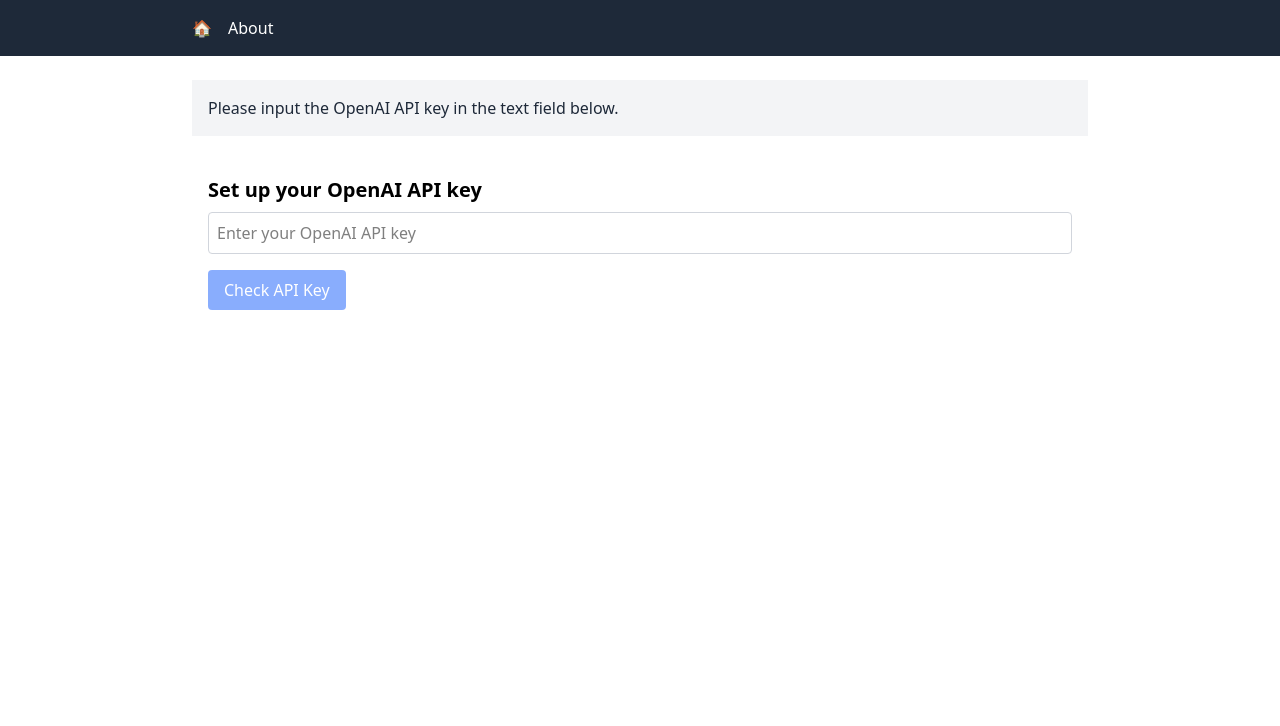
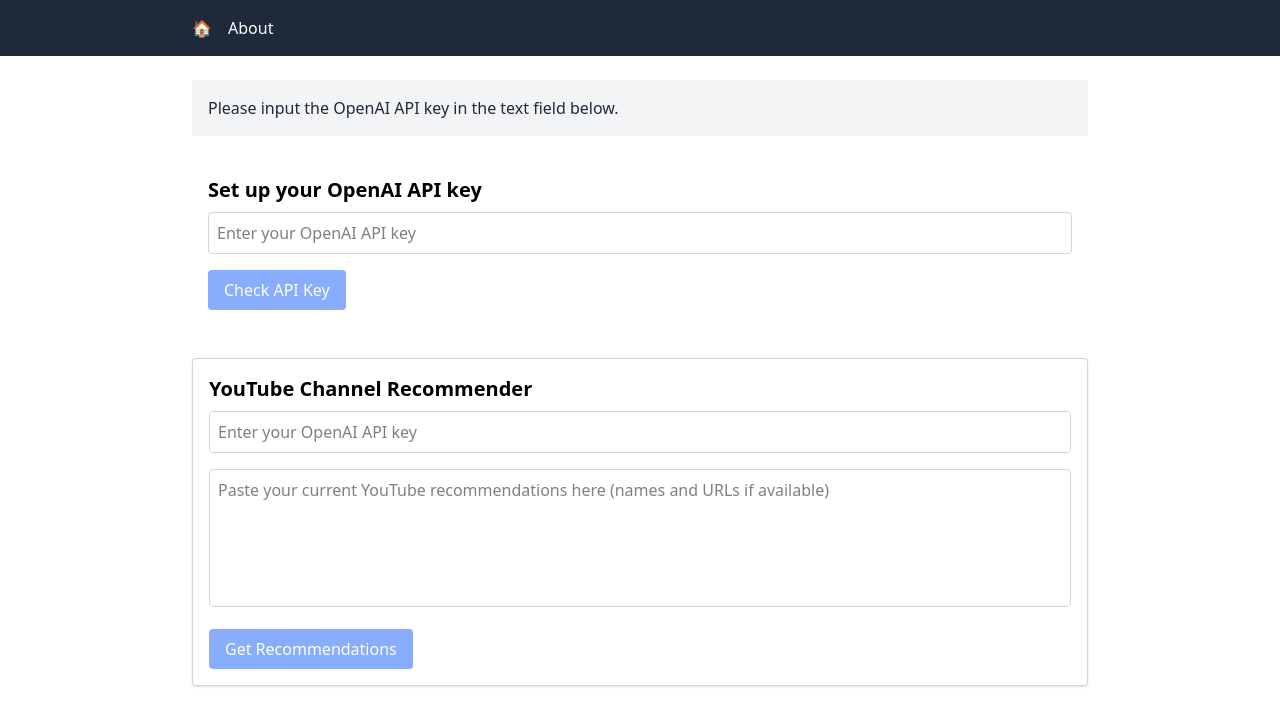
Before and after one commit to louispaulet/gpt_recommender, a React (Vite) app in the folder gpt_reco_app/: page /#/ in a window 1280 px wide. Shown: the top 726 px of the page. Built offline with nearby package versions, Linux system fonts and the light colour scheme.

Commit message:
first working iteration of the youtube recommender system

```diff
--- /dev/null
+++ b/gpt_reco_app/src/components/YouTubeRecommender.jsx
@@ -0,0 +1,77 @@
+import React, { useState } from 'react';
+import OpenAI from 'openai';
+
+function YouTubeRecommender() {
+  const [inputText, setInputText] = useState('');
+  const [recommendations, setRecommendations] = useState(null);
+  const [loading, setLoading] = useState(false);
+  const [apiKey, setApiKey] = useState('');
+
+  const getRecommendations = async () => {
+    if (!apiKey) {
+      setRecommendations('Please enter your OpenAI API key above to get recommendations.');
+      return;
+    }
+    setLoading(true);
+    setRecommendations(null);
+    try {
+      const client = new OpenAI({
+        apiKey: apiKey,
+        dangerouslyAllowBrowser: true,
+      });
+
+      const prompt = `Based on the following list of YouTube recommendations, please suggest new YouTube channels to watch. The input list is:\n\n${inputText}\n\nPlease provide channel names and URLs if available.`;
+
+      const response = await client.chat.completions.create({
+        model: 'gpt-4.1-mini',
+        messages: [
+          { role: 'system', content: 'You are a helpful assistant that recommends YouTube channels.' },
+          { role: 'user', content: prompt },
+        ],
+      });
+
+      if (response && response.choices && response.choices.length > 0) {
+        setRecommendations(response.choices[0].message.content.trim());
+      } else {
+        setRecommendations('No recommendations received.');
+      }
+    } catch (error) {
+      console.error('Error fetching recommendations:', error);
+      setRecommendations('Failed to get recommendations. Please check your API key and try again.');
+    } finally {
+      setLoading(false);
+    }
+  };
+
+  return (
+    <section className="max-w-4xl mx-auto p-4 mt-8 border border-gray-300 rounded shadow-sm bg-white">
+      <h2 className="text-xl font-semibold mb-2">YouTube Channel Recommender</h2>
+      <input
+        type="text"
+        placeholder="Enter your OpenAI API key"
+        value={apiKey}
+        onChange={(e) => setApiKey(e.target.value)}
+        className="w-full p-2 border border-gray-300 rounded mb-4"
+      />
+      <textarea
+        rows={5}
+        placeholder="Paste your current YouTube recommendations here (names and URLs if available)"
+        value={inputText}
+        onChange={(e) => setInputText(e.target.value)}
+        className="w-full p-2 border border-gray-300 rounded mb-4 resize-none"
+      />
+      <button
+        onClick={getRecommendations}
+        disabled={loading || !inputText || !apiKey}
+        className="px-4 py-2 bg-blue-600 text-white rounded disabled:opacity-50"
+      >
+        {loading ? 'Getting Recommendations...' : 'Get Recommendations'}
+      </button>
+      {recommendations && (
+        <pre className="mt-4 p-3 bg-gray-100 border border-gray-300 rounded whitespace-pre-wrap">{recommendations}</pre>
+      )}
+    </section>
+  );
+}
+
+export default YouTubeRecommender;
--- a/gpt_reco_app/src/pages/Homepage.jsx
+++ b/gpt_reco_app/src/pages/Homepage.jsx
@@ -1,5 +1,6 @@
 import React from 'react';
 import HomepageComponent from '../components/Homepage.jsx';
+import YouTubeRecommender from '../components/YouTubeRecommender.jsx';
 
 function Homepage() {
   return (
@@ -8,6 +9,7 @@ function Homepage() {
         <p>Please input the OpenAI API key in the text field below.</p>
       </section>
       <HomepageComponent />
+      <YouTubeRecommender />
     </>
   );
 }
```
